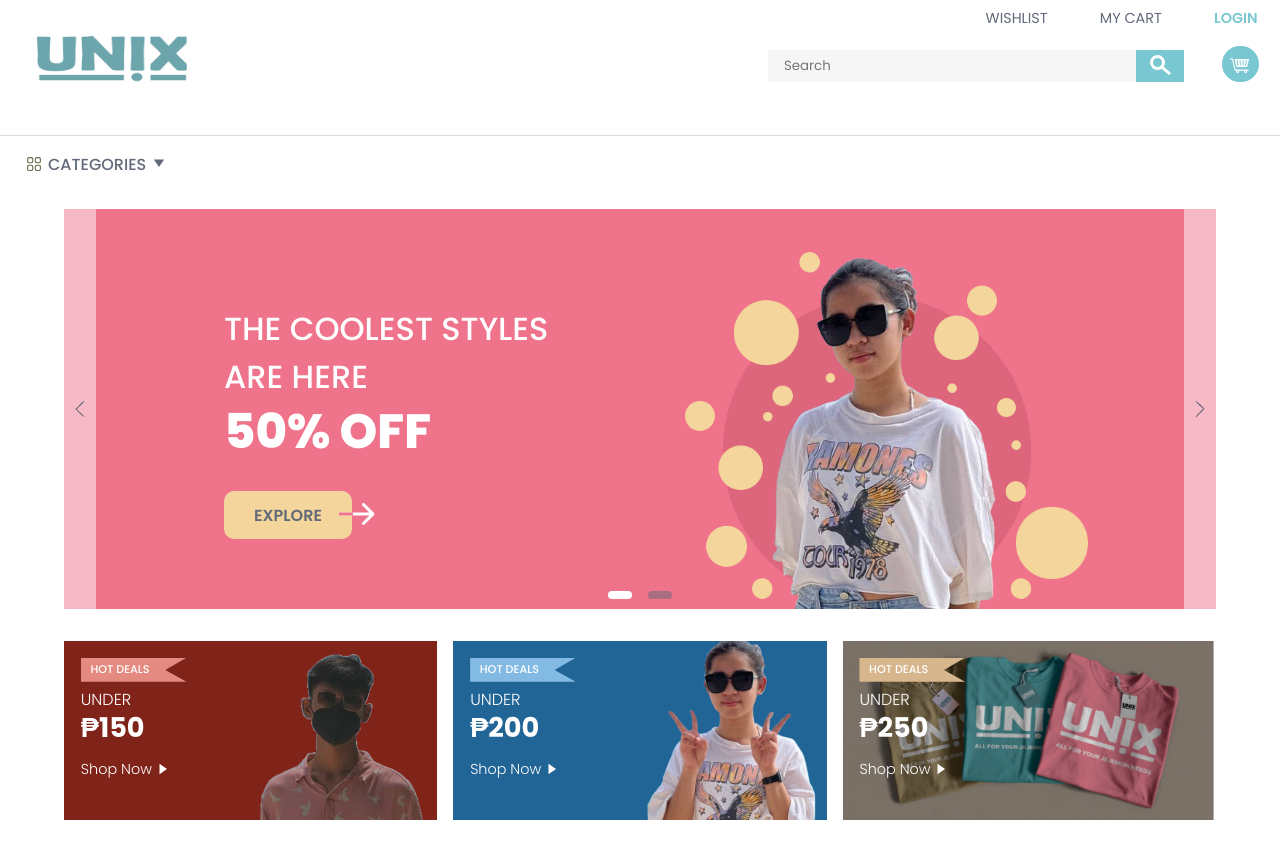
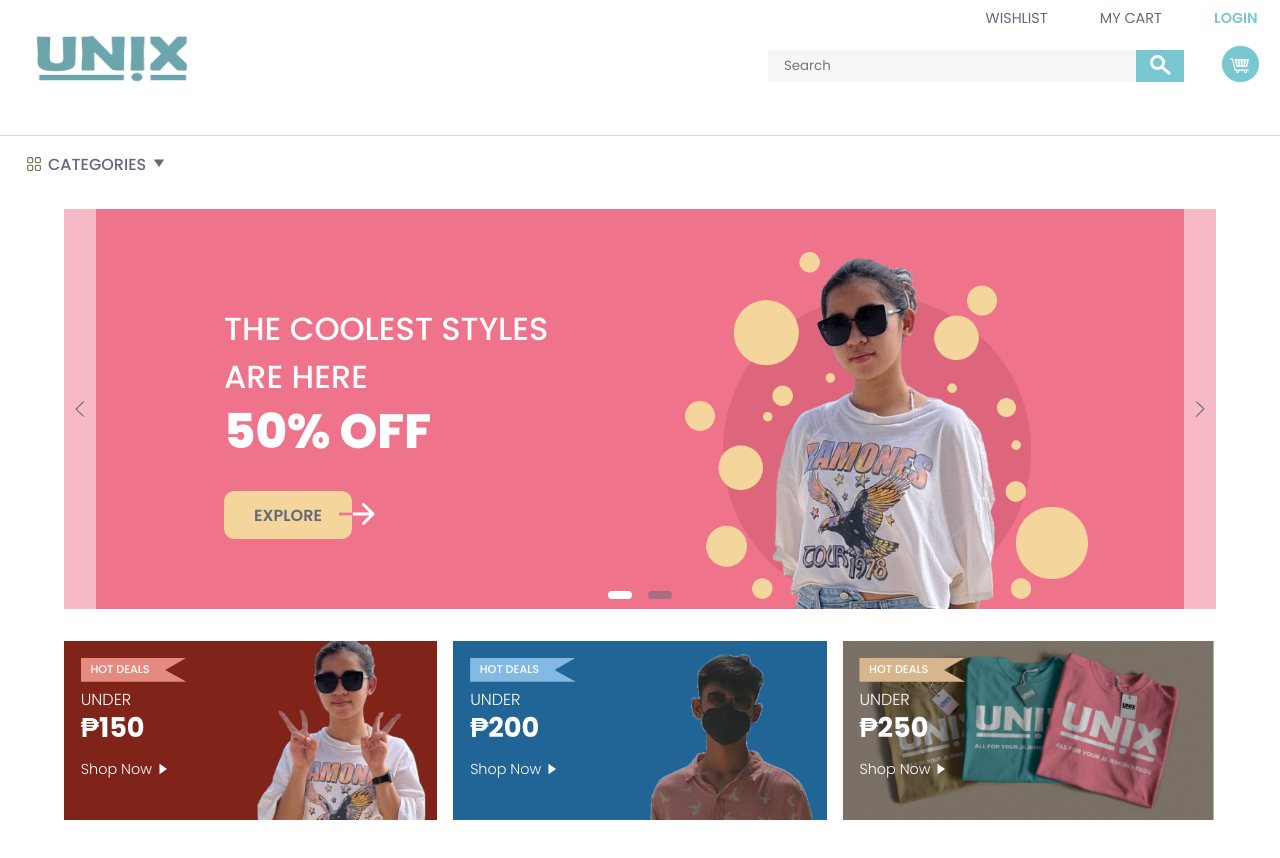
Before and after one commit to AlexisKenAlvarez/unix, a React (Create React App) app: page / in a window 1280 px wide. Shown: the top 858 px of the page. Built offline with nearby package versions, Linux system fonts and the light colour scheme.

Commit message:
switch image

```diff
--- a/public/index.html
+++ b/public/index.html
@@ -9,7 +9,7 @@
       name="description"
       content="Web site created using create-react-app"
     />
-    <title>React App</title>
+    <title>UNIX</title>
   </head>
   <body oncontextmenu="return false">
     <noscript>You need to enable JavaScript to run this app.</noscript>
--- a/src/components/hero.js
+++ b/src/components/hero.js
@@ -76,7 +76,7 @@ const Hero = () => {
 
                     <section className='deals-container'>
                         <div className='deal1 deals'>
-                            <img src={deal1} className="deal1-image deal-image"></img>
+                            <img src={deal2} className="deal1-image deal-image"></img>
                             <div className='tag1 tags'>
                                 HOT DEALS
                             </div>
@@ -87,7 +87,7 @@ const Hero = () => {
 
                         </div>
                         <div className='deal2 deals'>
-                            <img src={deal2} className="deal2-image deal-image"></img>
+                            <img src={deal1} className="deal2-image deal-image"></img>
                             <div className='tag2 tags'>
                                 HOT DEALS
                             </div>
--- a/src/style/hero.scss
+++ b/src/style/hero.scss
@@ -466,9 +466,13 @@ $darkgrey: #626A79;
 
                 .deal-image {
                     position: absolute;
-                    width: 11rem;
+                    width: 10rem;
                     right: 2rem;
                     bottom: 0;
+                }
+
+                .deal2-image {
+                    width: 11rem;
                 }
 
 
@@ -508,6 +512,7 @@ $darkgrey: #626A79;
                     position: relative;
                     width: 6rem;
                     margin-left: 4.5%;
+                    cursor: pointer;
                 }
 
                 .tag1 {
@@ -628,7 +633,7 @@ $darkgrey: #626A79;
                         right: 2rem;
                     }
 
-                    .deal1-image {
+                    .deal2-image {
                         width: 13rem;
                     }
 
```
